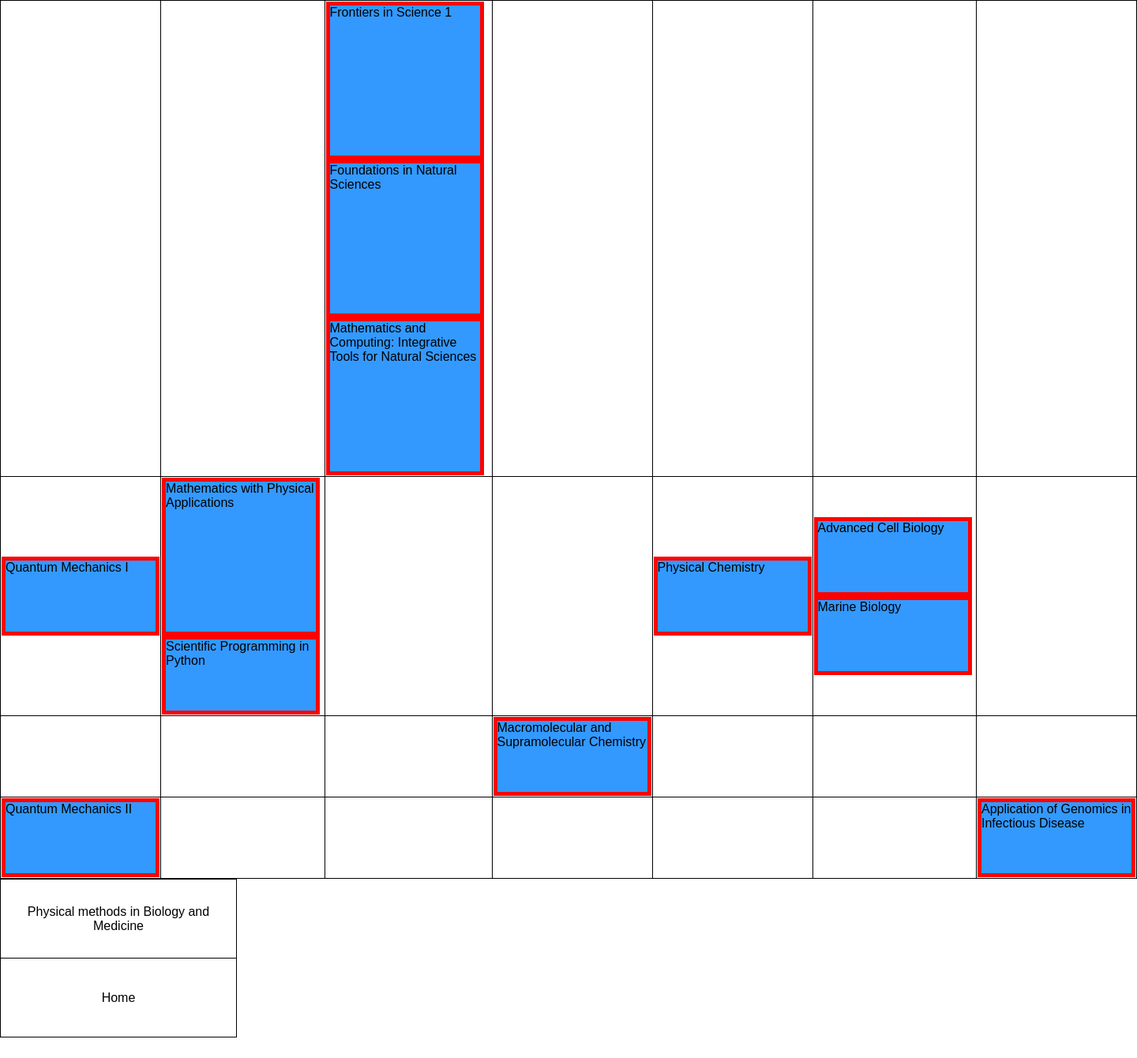
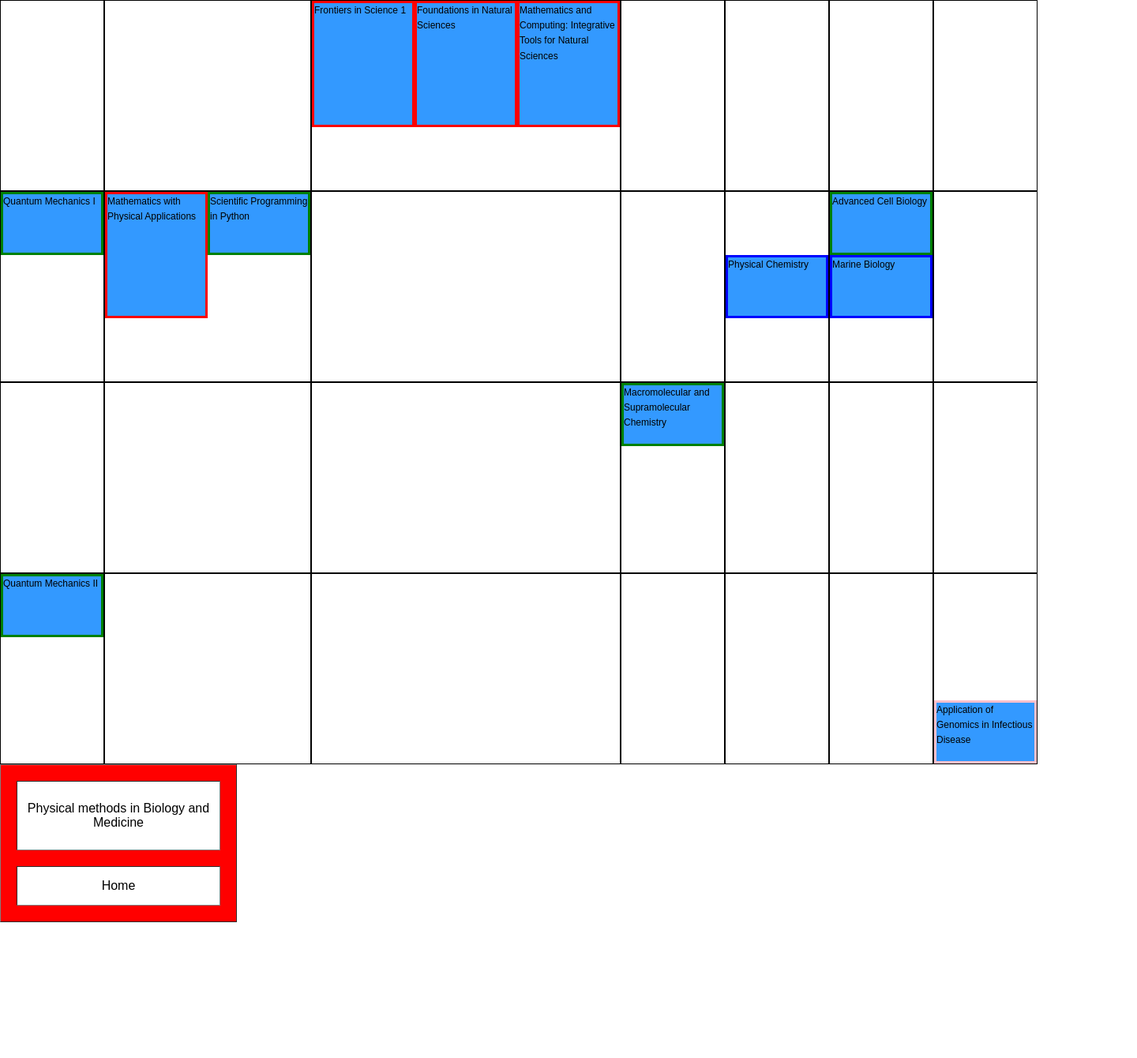
Before and after one commit to LouisC-H/Module-Diagram, a Django app: page /diagram/ in a window 1440 px wide. Shown: the whole page at 79% size. After the commit the page ends 1168 px from the top, so only its background shows below. Run offline with Django 3.2, Linux system fonts and the light colour scheme; data comes from the database, SQL or seed files in the repository; both versions use the stored data as it was after the commit.

Commit message:
finally got the layout working

```diff
--- a/diagram/models.py
+++ b/diagram/models.py
@@ -4,6 +4,9 @@ import numpy as np
 import math
 
 class Map():
+    '''
+    This class sits in the background and organises all of the (relevant) modules from the database into a diagram.
+    '''
 
     def __init__(self):
 
@@ -11,7 +14,9 @@ class Map():
         self.init_map()
 
     def init_map(self):
-
+        '''
+        Initialise variables and call functions
+        '''
         self.Y1_credits = 120
         self.Y2_credits = 120
         self.Y3_credits = 120
@@ -31,12 +36,12 @@ class Map():
 
         self.find_relevant_modules()
         self.generate_table_matrix()
-        for row in self.table_data:
-            print(row)
-            for column in row:
-                print(column)
+        self.concentrate_modules()
 
     def find_relevant_modules(self):
+        '''
+
+        '''
         for department in self.chosen_departments:
             for module in Module.objects.filter(department = department):
 
@@ -102,22 +107,153 @@ class Map():
 
     def generate_table_matrix(self):
         #Add one list per row
-        for row in range(4):
+        for colummn in range(self.num_columns):
             self.table_data.append([])
             #Add one sub-list per column
-            for column in range(self.num_columns):
-                self.table_data[row].append([])
+            for row in range(4):
+                self.table_data[colummn].append([])
 
         for module_index in range(len(self.relevant_modules_ids)):
             self.add_module_data(module_index)
 
     def add_module_data(self, index):
-        double_term = 0
         col = self.module_position_col[index]
         row = self.module_year[index]
 
-        self.table_data[row][col].append([self.module_names[index],self.module_term[index]])
+        self.table_data[col][row].append([self.module_names[index],self.module_term[index]])
 
+    def concentrate_modules(self):
+        '''
+        Group the modules that could coexist on a single row, and add spacer elements
+        '''
+        #Add one list per row
+        for colummn in range(self.num_columns):
+            #Add one sub-list per column
+            for row in range(4):
+                cell_module_names = []
+                call_module_terms = []
+                for module in self.table_data[colummn][row]:
+                    if len(module) == 0:
+                        continue
+                    cell_module_names.append(module[0])
+                    call_module_terms.append(module[1])
+
+                print(self.table_data[colummn][row])
+                self.table_data[colummn][row] = self.group_modules([], cell_module_names, call_module_terms)
+                print(self.table_data[colummn][row])
+
+    def group_modules(self, data_grouped, names, terms):
+        '''
+        group modules by terms
+        '''
+        if len(names) == 0:
+            return data_grouped
+
+        if terms[0] == 0:
+            self.group_start_0(data_grouped, names, terms)
+
+        elif terms[0] == 0.5:
+            self.group_start_0_5(data_grouped, names, terms)
+
+        elif terms[0] == 1:
+            self.group_start_1(data_grouped, names, terms)
+
+        elif terms[0] == 2:
+            self.group_start_2(data_grouped, names, terms)
+
+        return data_grouped
+
+    def group_start_0(self, data_grouped, names, terms):
+        '''
+        Group a T1 module with a T2 and/or a T3, then remove them all from the list
+        '''
+
+        if 1 in terms:
+            T2_index = terms.index(1)
+            if 2 in terms:
+                T3_index = terms.index(2)
+                data_grouped.append([[names[0],terms[0]],[names[T2_index],terms[T2_index]],[names[T3_index],terms[T3_index]]])
+                del names[T2_index], terms[T2_index], names[terms.index(2)], terms[terms.index(2)], names[0], terms[0]
+            else:
+                print([[names[0],terms[0]],[names[T2_index],terms[T2_index]]])
+                data_grouped.append([[names[0],terms[0]],[names[T2_index],terms[T2_index]]])
+                del names[T2_index], terms[T2_index], names[0], terms[0],
+
+        elif 2 in terms:
+            T3_index = terms.index(2)
+            data_grouped.append([[names[0],terms[0]], ["Spacer", -1], [names[T3_index],terms[T3_index]]])
+            del names[T3_index], terms[T3_index], names[0], terms[0],
+
+        else:
+            data_grouped.append([[names[0],terms[0]]])
+            del names[0], terms[0]
+
+        self.group_modules(data_grouped, names, terms)
+
+    def group_start_0_5(self, data_grouped, names, terms):
+        '''
+        Group a T1/2 and T3 module, if possible, then remove them from the list
+        '''
+        if 2 in terms:
+            T3_index = terms.index(2)
+            data_grouped.append([[names[0],terms[0]],[names[T3_index],terms[T3_index]]])
+            del names[T3_index], terms[T3_index], names[0], terms[0]
+
+        else:
+            data_grouped.append([[names[0],terms[0]]])
+            del names[0], terms[0]
+
+        self.group_modules(data_grouped, names, terms)
+
+    def group_start_1(self, data_grouped, names, terms):
+        '''
+        Group a T2 module with a T1 and/or a T3, then remove them all from the list
+        '''
+        if 0 in terms:
+            T1_index = terms.index(0)
+            if 2 in terms:
+                T3_index = terms.index(2)
+                data_grouped.append([[names[T1_index],terms[T1_index]], [names[0],terms[0]], [names[T3_index],terms[T3_index]]])
+                del names[T1_index], terms[T1_index], names[terms.index(2)], terms[terms.index(2)], names[0], terms[0],
+            else:
+                data_grouped.append([[names[T1_index],terms[T1_index]], [names[0],terms[0]]])
+                del names[T1_index], terms[T1_index], names[0], terms[0],
+
+        elif 2 in terms:
+            T3_index = terms.index(2)
+            data_grouped.append([["Spacer", -1], [names[0],terms[0]], [names[T3_index],terms[T3_index]]])
+            del names[T3_index], terms[T3_index], names[0], terms[0],
+
+        else:
+            data_grouped.append([ ["Spacer", -1], [names[0],terms[0]]])
+            del names[0], terms[0]
+
+        self.group_modules(data_grouped, names, terms)
+
+    def group_start_2(self, data_grouped, names, terms):
+        '''
+        Group a T3 module with a T1 and/or a T2, then remove them all from the list
+        '''
+        if 0 in terms:
+            T1_index = terms.index(0)
+            if 1 in terms:
+                T2_index = terms.index(1)
+                data_grouped.append([[names[T1_index],terms[T1_index]],[names[T2_index],terms[T2_index]], [names[0],terms[0]]])
+                del names[T1_index], terms[T1_index], names[terms.index(1)], terms[terms.index(1)], names[0], terms[0],
+            else:
+                data_grouped.append([[names[T1_index],terms[T1_index]], ["Spacer", -1], [names[0],terms[0]]])
+                del names[T1_index], terms[T1_index], names[0], terms[0],
+
+        elif 1 in terms:
+            T2_index = terms.index(1)
+            data_grouped.append([ ["Spacer", -1], [names[T2_index],terms[T2_index]], [names[0],terms[0]]])
+            del  names[T2_index], terms[T2_index], names[0], terms[0],
+
+        else:
+            data_grouped.append([ ["Spacer", -1],  ["Spacer", -1], [names[0],terms[0]]])
+            del names[0], terms[0]
+
+        self.group_modules(data_grouped, names, terms)
 
 class Module(models.Model):
 
--- a/diagram/static/diagram/style.css
+++ b/diagram/static/diagram/style.css
@@ -1,41 +1,82 @@
 body{
-  /* background-color: #FF69B4; */
 
-  font-family: Tahoma, Helvetica, sans-serif;
-  font-size: 12px;
-  font-weight: normal;
-  /* Same as above */
-  font: normal 16px Arial, Helvetica, sans-serif;
+  font: normal 12px Arial, Helvetica, sans-serif;
 
   line-height: 1.6em;
+
   margin:0;
 }
 
-table{
-  border-collapse: collapse;
+
+.table {
+  display: flex;
+  flex-direction: row;
 }
 
-td{
-  height: 100px;
-  border: 1px solid black;
-  width: 1000 px;
+.column {
+  display: flex;
+  flex-direction: column;
 }
 
-.double_module{
-  float: left;
+.cell {
+  display:flex;
+  height: 240px;
+  min-width: 130px;
+  border: 1px black solid;
+  flex-direction: row;
+}
+
+.wrapper {
+  display:flex;
+  height: 240px;
+  width: 130px;
+  box-sizing: border-box;
+  flex-direction: column;
+  align-self: center;
+}
+
+.module_T1{
   background-color: #3399ff;
-  width: 200px;
-  height: 200px;
-  border: 5px red solid;
+  width: 130px;
+  height: 80px;
+  border: 3px green solid;
+  box-sizing: border-box;
+  align-self: center;
+}
+
+.module_T1_2{
+
+  background-color: #3399ff;
+  width: 130px;
+  height: 160px;
+  border: 3px red solid;
   box-sizing: border-box;
   align-self: flex-start;
+  justify-content: flex-start;
 }
 
-.module{
-  float: left;
+.module_T2{
+
   background-color: #3399ff;
-  width: 200px;
-  height: 100px;
-  border: 5px red solid;
+  width: 130px;
+  height: 80px;
+  border: 3px blue solid;
   box-sizing: border-box;
+  align-self: center;
+  justify-content: center;
 }
+
+.module_T3{
+
+  background-color: #3399ff;
+  width: 130px;
+  height: 80px;
+  border: 3px pink solid;
+  box-sizing: border-box;
+  align-self: flex-end;
+}
+
+.spacer{
+  width: 130px;
+  height: 80px;
+}
--- a/diagram/templates/diagram/map.html
+++ b/diagram/templates/diagram/map.html
@@ -10,39 +10,58 @@
     <title>UoE module diagram</title>
   </head>
   <body>
+
     {% if table_data %}
-      <table>
-      {% for row in table_data %}
-        <tr>
-        {% for column in row %}
-          <td>
-          {% for name in column %}
-            {% if name.1 == 0 %}
-              <div class="module" style = "align-self: flex-start">
-                {{name.0}}
-              </div>
-            {% elif name.1 == 0.5 %}
-              <div class="double_module" style = "align-self: flex-start">
-                {{name.0}}
-              </div>
-            {% elif name.1 == 1 %}
-              <div class="module" style = "align-self: center">
-                {{name.0}}
-              </div>
-            {% elif name.1 == 2 %}
-              <div class="module" style = "align-self: flex-end">
-                {{name.0}}
-              </div>
-            {% endif %}
+      <div class="table">
+      {% for column in table_data %}
+        <div class="column">
+        {% for row in column %}
+          <div class="cell">
+          {% for wrapper in row %}
+            <div class="wrapper">
+              {% for module in wrapper %}
+                  {% if module.1 == 0 %}
+
+                      <div class="module_T1">
+                        {{module.0}}
+                      </div>
+
+                  {% elif module.1 == 0.5 %}
+
+                    <div class="module_T1_2">
+                      {{module.0}}
+                    </div>
+
+                  {% elif module.1 == 1 %}
+
+                    <div class="module_T2">
+                      {{module.0}}
+                    </div>
+
+                  {% elif module.1 == 2 %}
+
+                    <div class="module_T3">
+                      {{module.0}}
+                    </div>
+
+                  {% elif module.1 == -1 %}
+
+                    <div class="Spacer">
+                    </div>
+
+                  {% endif %}
+              {% endfor %}
+            </div>
           {% endfor %}
-          </td>
+          </div>
         {% endfor %}
-        </tr>
+        </div>
       {% endfor %}
-      </table>
+      </div>
     {% else %}
         <p>No modules are available.</p>
     {% endif %}
+
 
     <table
      style="text-align: left; background-color: rgb(255, 0, 0); width: 300px; height: 200px;"
```
Also changed, not shown: db.sqlite3.
